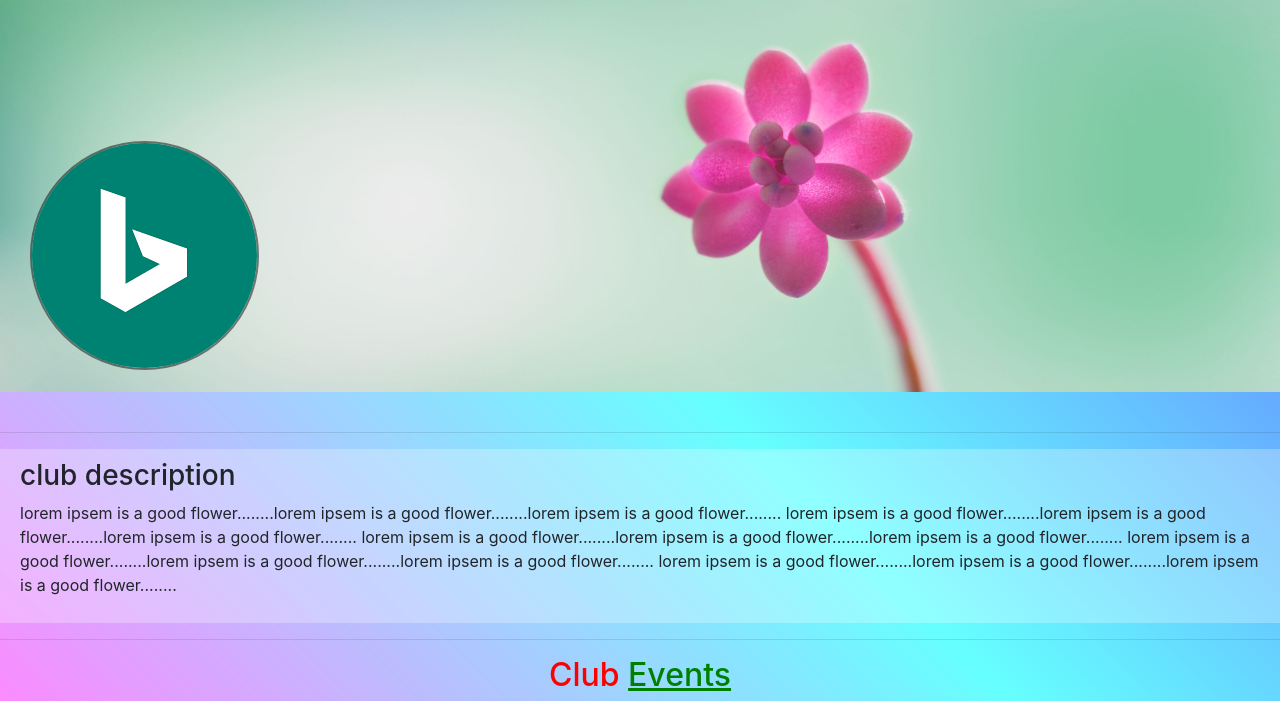
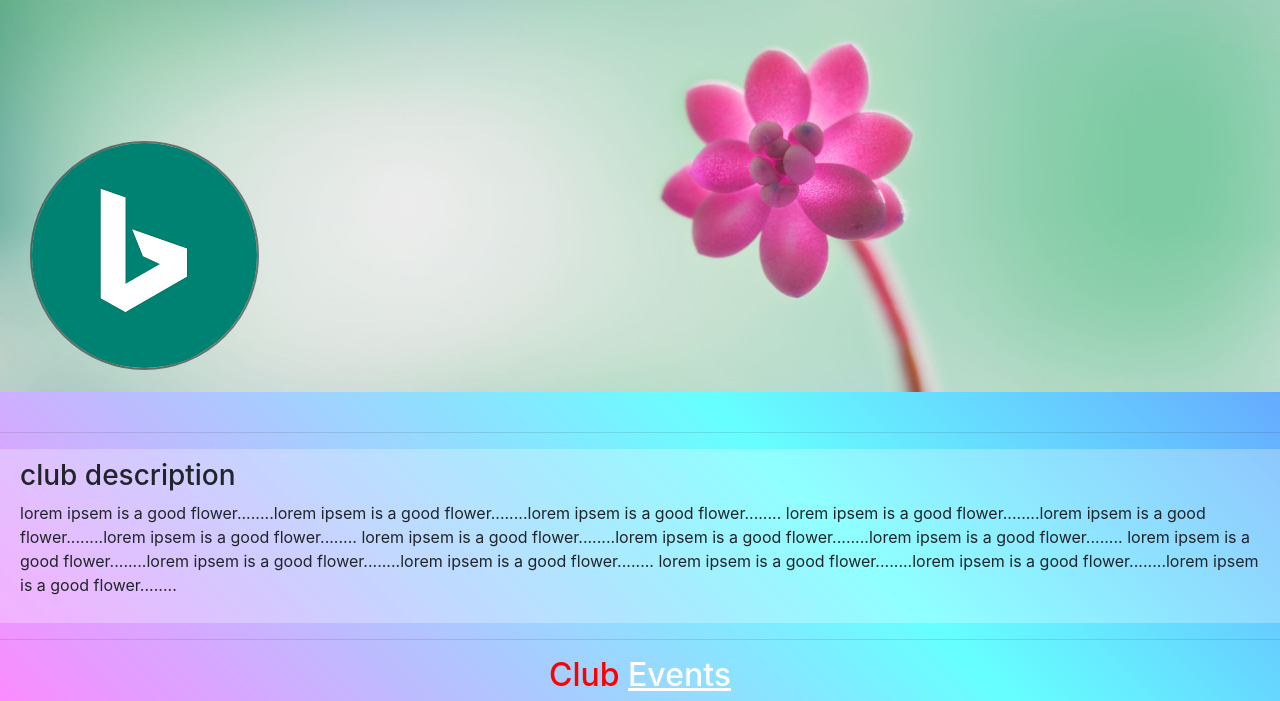
Before and after one commit to AATHIKRISHNAN/club_site, a plain HTML site: page club_index.html in a window 1280 px wide. Shown: the part 71-772 px from the top of the page. Drawn offline with nearby package versions, Linux system fonts and the light colour scheme.

Commit message:
Update club_index.html

```diff
--- a/club_index.html
+++ b/club_index.html
@@ -64,7 +64,7 @@
         <hr>
 
             <div class="events container-fluid" id="events" style="padding-bottom: 10px;">
-                <div class="h2" style="margin-bottom: 20px;text-align: center;color: red;">Club <span style="color: green;text-decoration: underline;">Events</span></div>
+                <div class="h2" style="margin-bottom: 20px;text-align: center;color: red;">Club <span style="color: white;text-decoration: underline;">Events</span></div>
                 <div class="row" id="events_div">
                     <div class="col-lg-6" style="padding: 2%;" data-aos="fade-right" data-aos-offset="100" data-aos-easing="ease-in-sine">
                         <div class="eve row">
```
